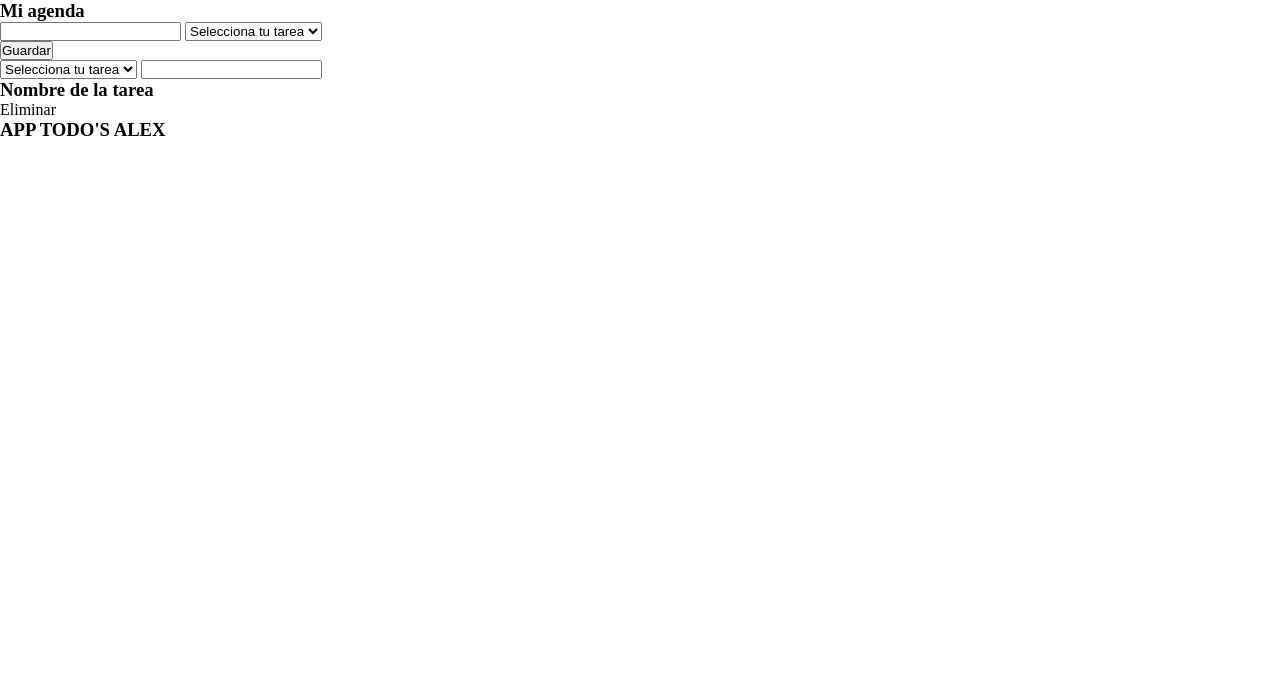
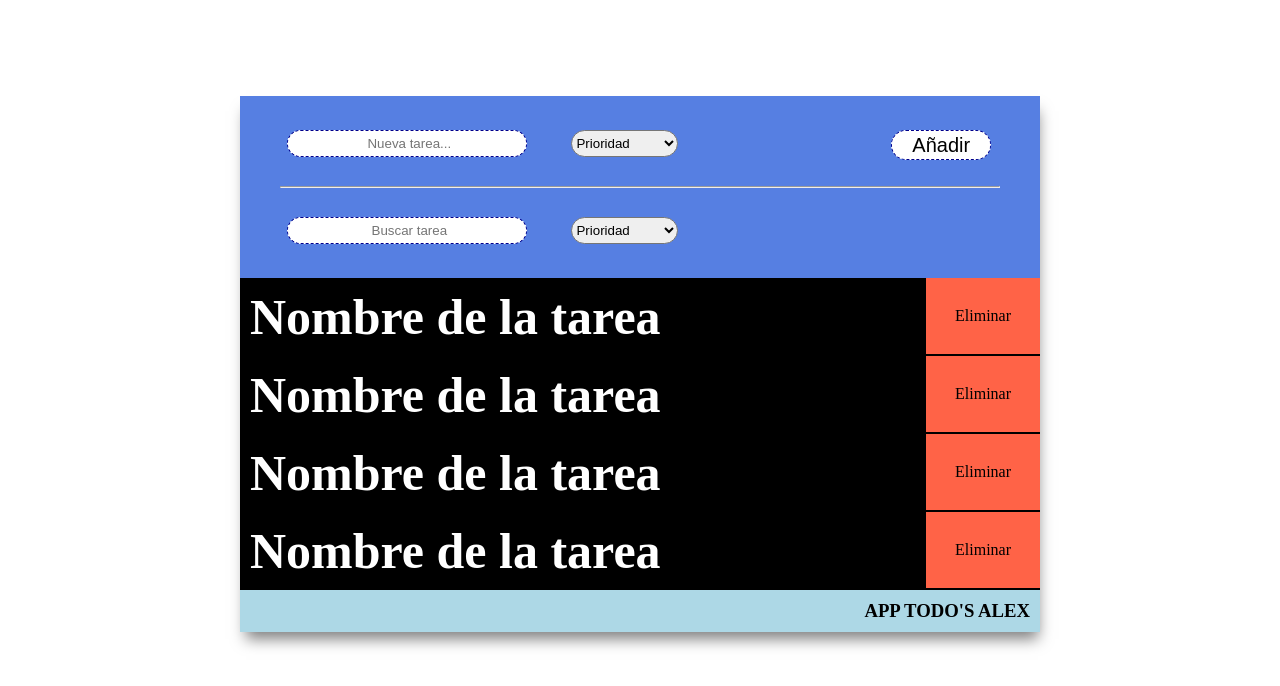
Before and after one commit to AlexPG96/Agenda-personal, a plain HTML site: page index.html in a window 1280 px wide. Drawn offline with Linux system fonts and the light colour scheme.

Commit message:
Diseño hecho

```diff
--- a/css/style.css
+++ b/css/style.css
@@ -3,3 +3,110 @@
     padding: 0;
     box-sizing: border-box;
 }
+
+#mi_agenda{
+    max-width: 50em;
+    max-height: 50em;
+    margin: 6em auto;
+    background-color: lightblue;
+    box-shadow: 2px 11px 14px -4px rgba(0,0,0,0.5);
+
+}
+
+.container_header form{
+    margin: 1em;
+
+}
+
+header{
+    background-color: rgba(65, 105, 225, 0.8);
+    padding: 0.3em;
+
+}
+
+.container_header form div input{
+    width: 18em;
+    margin: 1em 2em;
+    height: 2em;
+    border-radius: 25px;
+    border: 1px dashed darkblue;
+    text-align: center;
+}
+
+#agregarTarea {
+    width: 8em;
+    margin: 1em 0 0 1em;
+    height: 2em;
+    border-radius: 25px;
+
+}
+
+.añadirTarea {
+    background-color: white ;
+    float: right;
+    padding: 0;
+    border: none;
+    font-size: 20px;
+    border-radius: 25px;
+    margin: -2em 1.4em 0 0;
+    width: 5em;
+    height: 1.5em;
+    border: 1px dashed darkblue;
+    cursor: pointer;
+
+}
+
+.añadirTarea:hover {
+    background-color: lightblue ;
+    font-size: 25px;
+    transition: 1s;
+    margin: -1.8em 1em 0 0;
+
+}
+
+.colocar {
+    margin: 0 auto;
+}
+
+hr {
+    width: 45em;
+    margin: 0 auto;
+}
+
+
+
+#buscarTarea{
+    width: 8em;
+    margin: 1em;
+    height: 2em;
+    border-radius: 25px;
+}
+
+main #tareas article{
+    background-color: black;
+    color: white;
+    position: relative;
+}
+
+main #tareas h3{
+    font-size: 50px;
+    padding: 10px;
+
+}
+
+main #tareas div{
+    position: absolute;
+    display: block;
+    right: 0;
+    background-color: tomato;
+    text-align: center;
+    color: black;
+    padding: 29px;
+    cursor: pointer;
+
+}
+
+footer{
+    padding: 10px;
+    text-align: right;
+}
--- a/index.html
+++ b/index.html
@@ -9,47 +9,59 @@
 </head>
 
 <body>
-
+    <div id="mi_agenda">
         <header>
-        <div class="container">
-            <div>
-                <h3>Mi agenda</h3>
+            <div class="container_header">
                 <form action="">
-                    <div>
-                        <input type="text">
+                    <div class="colocar">
+                        <input type="text" placeholder=" Nueva tarea...">
                         <select id="agregarTarea">
-                            <option value="">Selecciona tu tarea</option>
-                            <option value="1">Diaria</option>
-                            <option value="2">Mensual</option>
-                            <option value="3">Anual</option>
+                            <option value="">Prioridad</option>
+                            <option value="1">Urgente</option>
+                            <option value="2">Diaria</option>
+                            <option value="3">Mensual</option>
                         </select>
                     </div>
-                    <input type="submit" id="botonFiltrar" value="Guardar">
+                    <button class="añadirTarea">Añadir</button>
                 </form>
+                <hr>
+                <form action="">
+                    <div class="colocar">
+                        <input type="text" placeholder=" Buscar tarea">
+                        <select id="buscarTarea">
+                            <option value="">Prioridad</option>
+                            <option value="1">Urgente</option>
+                            <option value="2">Diaria</option>
+                            <option value="3">Mensual</option>
+                        </select>
                     </div>
+                </form>
             </div>
         </header>
         <main>
-        <div>
-            <select id="buscarTarea">
-                <option value="">Selecciona tu tarea</option>
-                <option value="1">Diaria</option>
-                <option value="2">Mensual</option>
-                <option value="3">Anual</option>
-            </select>
-            <input type="text">
-        </div>
             <section id="tareas">
                 <article>
+                    <div class="eliminar">Eliminar</div>
                     <h3>Nombre de la tarea</h3>
+                </article>
+                <article>
                     <div class="eliminar">Eliminar</div>
+                    <h3>Nombre de la tarea</h3>
+                </article>
+                <article>
+                    <div class="eliminar">Eliminar</div>
+                    <h3>Nombre de la tarea</h3>
+                </article>
+                <article>
+                    <div class="eliminar">Eliminar</div>
+                    <h3>Nombre de la tarea</h3>
                 </article>
             </section>
         </main>
         <footer>
             <h3>APP TODO'S ALEX</h3>
         </footer>
-
+    </div>
 
 
 </body>
```
Lines whose indentation alone changed are shown as unchanged.
